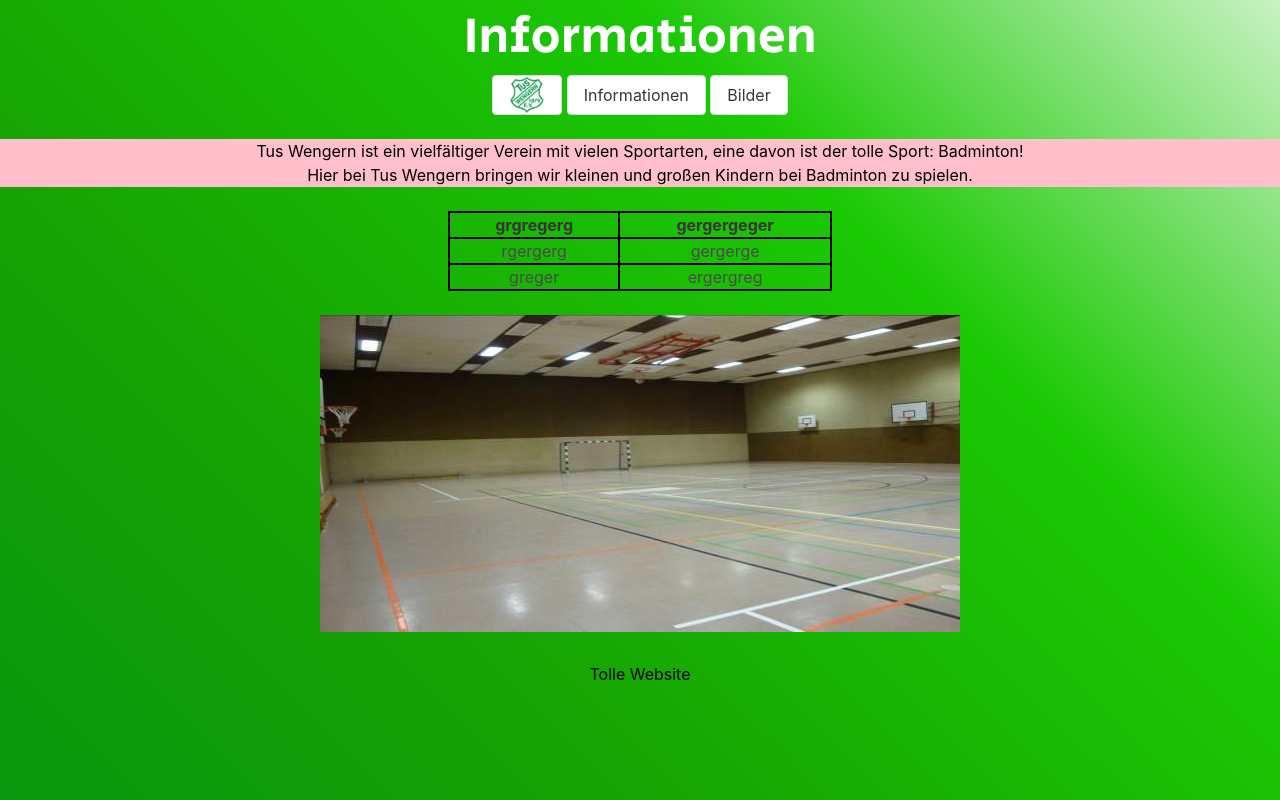
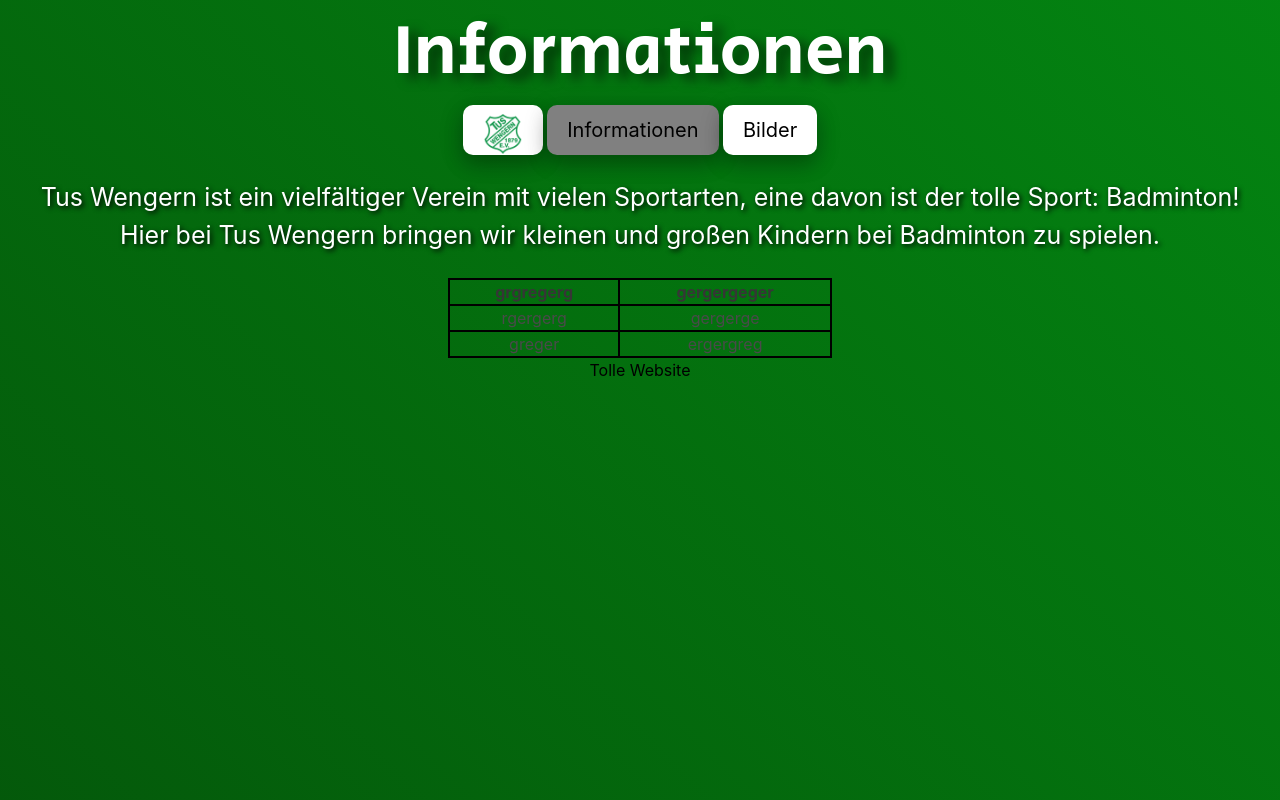
Before and after one commit to NicoDevStuff/Schulprojekt_Homepage, a plain HTML site: page html/informationen.html in a window 1280 px wide. Drawn offline with nearby package versions, Linux system fonts and the light colour scheme; a web font is replaced by a local one.

Commit message:
nice grafiks

```diff
--- a/css/global.css
+++ b/css/global.css
@@ -5,21 +5,16 @@
 :root {
         --gradient: linear-gradient(
                 45deg,
-                #000000,
-                #04330a,
-                #085211,
-                #01780f,
-                #039414,
-                #16a103,
-                #1bc904,
-                #ffffff
+                #051900,
+                #039414
         );
 }
 
 #Heading {
-        font-size: 50px;
+        font-size: 70px;
         animation-duration: 1s;
         color: #ffffff;
+        text-shadow: 10px 6px 12px rgba(0,0,0,0.50);
 }
 
 html {
@@ -28,7 +23,7 @@ html {
         background-size: cover;
         background-repeat: no-repeat;
         background-size: 400%;
-        animation: backgroundAnimation 7s infinite alternate;
+        animation: backgroundAnimation 10s infinite alternate;
         text-align: center;
 }
 
@@ -36,13 +31,25 @@ h1 {
         font-family: 'Secular One', cursive;
 }
 
+.button {
+  border-radius: 10px;
+  border: none;
+  color: black;
+  text-align: center;
+  text-decoration: none;
+  display: inline-block;
+  font-size: 20px;
+  transition-duration: 0.2s;
+  box-shadow: 0 10px 20px 0 rgba(0,0,0,0.2), 0 5px 25px 0 rgba(0,0,0,0.19);
+}
 button:hover {
-         background-color: green;
+
+         background-color: grey;
+         box-shadow: 0 25px 20px 0 rgba(0,0,0,0.24), 0 15px 35px 0 rgba(0,0,0,0.19);
 }
 
 #logobutton {
-         margin: 0, 0;
-         width: 70px;
+         width: 80px;
 }
 
 @keyframes backgroundAnimation {
--- a/css/informationen.css
+++ b/css/informationen.css
@@ -1,5 +1,7 @@
 #text {
-         background-color: pink;
+      color: white;
+      text-shadow: 2px 2px 5px black;
+      font-size: 25px;
 }
 
 
--- a/html/informationen.html
+++ b/html/informationen.html
@@ -17,7 +17,7 @@
 
     <div id="upperbuttons">
       <button id="logobutton" class="button is-secondary" onclick="window.location.href='../index.html'"> <image src="../res/11320.png"> </button>
-      <button class="button is-secondary" onclick="window.location.href='informationen.html'">Informationen</button>
+      <button style="background-color:grey" class="button is-secondary" onclick="window.location.href='informationen.html'">Informationen</button>
       <button class="button is-secondary" onclick="window.location.href='bilder.html'">Bilder</button>
     </div>
 
@@ -27,8 +27,8 @@
     <div>
 
       <p id="text">
-      Tus Wengern ist ein vielf&auml;ltiger Verein mit vielen Sportarten, eine davon ist der tolle Sport: Badminton! <br>
-       Hier bei Tus Wengern bringen wir kleinen und gro&szlig;en Kindern bei Badminton zu spielen.
+      Tus Wengern ist ein vielfältiger Verein mit vielen Sportarten, eine davon ist der tolle Sport: Badminton!<br>
+      Hier bei Tus Wengern bringen wir kleinen und großen Kindern bei Badminton zu spielen.
       </p>
     </div>
 
@@ -51,15 +51,7 @@
       </tr>
     </table>
 
-    &nbsp;
-    &nbsp;
 
-    <div>
-         <img id="noce" src="../res/27-1.jpg" />
-    </div>
-
-    &nbsp;
-    &nbsp;
 
     <div>
          <footer>
```
Also changed, not shown: css/bilder.css (+7 -4 lines), html/bilder.html (+9 -1 lines), index.html (+1 -1 lines).
